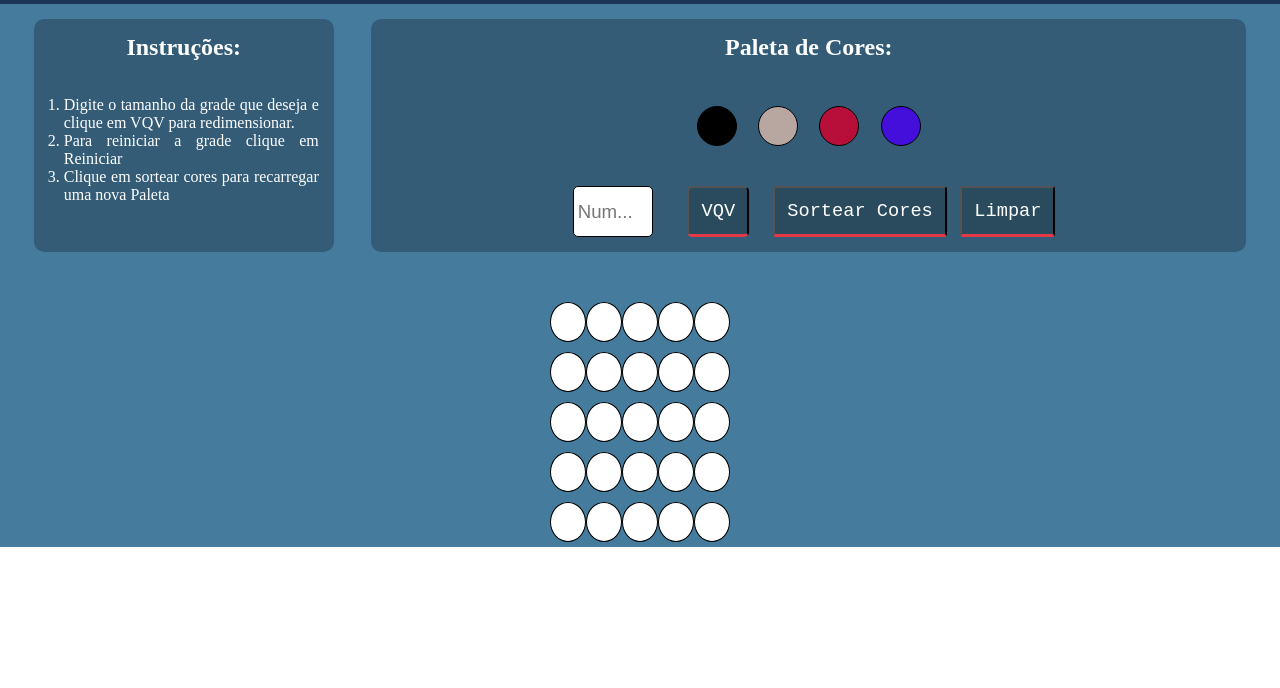
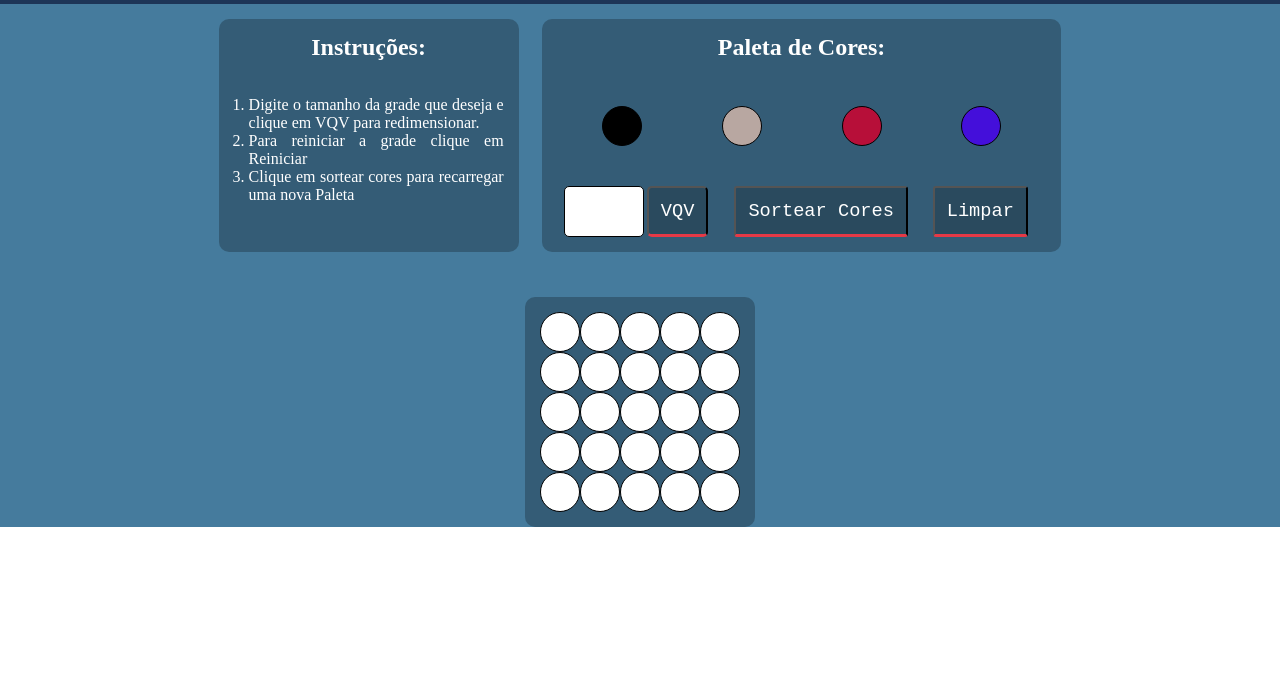
Before and after one commit to lucasmpimentel/Pixels_Art, a plain HTML site: page index.html in a window 1280 px wide. Shown: the part 112-800 px from the top of the page. Drawn offline with Linux system fonts and the light colour scheme.

Commit message:
correcao de bugs e implementacao d funcao de redimencionar o quadro

```diff
--- a/index.html
+++ b/index.html
@@ -37,10 +37,10 @@
           <button id="color4" class="color"></button>
         </div> <!-- fecha color-palette -->
         <div id="align-buttons">
-          <form id=inputWrap>
-            <input id='board-size' type="number" name="size" placeholder="Num..." title="Digite o tamanho da grade.">
-            <input type="submit" value="VQV" id=generate-board class="top-buttons">
-          </form> <!-- fecha inputWrap -->
+          <div id=inputWrap>
+            <input id='board-size' type="numeric" name="size" title="Digite o tamanho da grade." min="0">
+            <button type="button" id=generate-board name="size" class="top-buttons">VQV</button>
+          </div> <!-- fecha inputWrap -->
           <div id="clear-buttons">
             <button id="restart" class="top-buttons">Sortear Cores</button>
             <button id="clear-board" class="top-buttons">Limpar</button>
--- a/script.js
+++ b/script.js
@@ -1,10 +1,9 @@
 // --------------- Declarações de interface -------------------------
-// let = document.querySelector('#board-size');
-const firstBoard = 5;
+
 const pBoard = document.getElementById('pixel-board');
 const newColors = document.querySelector('#restart');
 const clearBt = document.getElementById('clear-board');
-// const vqv = document.querySelector('#generate-board');
+const vqv = document.querySelector('#generate-board');
 const pixels = document.getElementsByClassName('pixel');
 const palettes = document.getElementsByClassName('color');
 
@@ -31,18 +30,20 @@ const generatePalette = () => {
 
 // ---------------------------- PRIMEIRO QUADRO ------------------------------
 
-for (let i = 0; i < firstBoard; i += 1) {
+function genBoard(size = 5) {
+  for (let i = 0; i < size; i += 1) {
     const line = document.createElement('div');
     line.classList.add('line');
     pBoard.appendChild(line);
-  for (let ii = 0; ii < firstBoard; ii += 1) {
+    for (let ii = 0; ii < size; ii += 1) {
       const circle = document.createElement('div');
       circle.classList.add('pixel');
       circle.style.backgroundColor = 'white';
       line.appendChild(circle);
     }
   }
-
+}
+genBoard();
 // ------------------------------ SELECINAR PRETO ----------------------------
 
 const first = document.getElementById('color1');
@@ -55,6 +56,7 @@ for (const iii of palettes) {
     const lastColor = document.querySelector('.selected');
     lastColor.classList.remove('selected');
     event.target.classList.add('selected');
+    console.log('removeu selected')
   });
 }
 
@@ -64,6 +66,7 @@ for (const iv of pixels) {
   iv.addEventListener('click', (event) => {
     const clickedColor = document.querySelector('.selected').style.backgroundColor;
     event.target.style.backgroundColor = clickedColor;
+    console.log('colocou selected');
   });
 }
 
@@ -76,28 +79,30 @@ function clearBoard() {
 }
 
 // ---------------- EVENTOS --------------------------
-// window.onload = setFirstSelection;
 generatePalette();
 newColors.addEventListener('click', generatePalette);
 clearBt.addEventListener('click', clearBoard);
 
-//
-
-//
-
-//
-
-/* function boardChanger() {
-  if (boardSize !== '' && boardSize.value > 5) {
+// ------------------------- QUADRO DEFINIDO NO INPUT ------------------------
+function removeBoard() {
+  while (document.getElementsByClassName('line')[0]) {
+    document.getElementsByClassName('line')[0].remove();
+  }
+}
+vqv.addEventListener('click', () => {
+  console.log('start');
+  let boardSize = document.getElementById('board-size').value;
+  removeBoard();
+  if (boardSize === '') {
+    alert('Board inválido!');
+  } else if (boardSize <= 5) {
     boardSize = 5;
+    genBoard(boardSize);
+  } else if (boardSize >= 50) {
+    boardSize = 50;
+    genBoard(boardSize);
+  } else {
     boardSize = parseInt(boardSize, 10);
-  } else if (boardSize !== '' && boardSize.value > 50) {
-    boardSize = 50;
-    boardSize = parseInt(boardSize, 10);
-  } else {
-    boardSize = (boardSize.value);
-    boardSize = parseInt(boardSize, 10);
+    genBoard(boardSize);
   }
-  return boardSize;
-}
-vqv.addEventListener('click', boardChanger); */
+});
--- a/style.css
+++ b/style.css
@@ -8,8 +8,6 @@ header {
   overflow: hidden;
   width: 100%;
   padding: 20px 40px;
-  display: flex;
-  justify-content: space-around;
 }
 
 h2 {
@@ -18,10 +16,7 @@ h2 {
 }
 
 #header-title {
-  margin: 0;
-  width: 500px;
-  display: inline-flex;
-  justify-content: flex-start;
+  display: flex;
   align-items: center;
 }
 
@@ -39,17 +34,16 @@ h2 {
 }
 
 #align-buttons {
+  width: 100%;
   display: flex;
-  flex-direction: row;
-  justify-content: center;
+  justify-content: space-around;
   align-content: center;
 }
 
 #clear-buttons {
   clear: both;
-  width: 35%;
+  width: 65%;
   display: flex;
-  align-self: center;
   justify-content: space-around;
   align-content: center;
 }
@@ -75,24 +69,28 @@ h2 {
 
 #main {
   clear: both;
+  display: flex;
+  flex-direction: column;
+  justify-content: space-around;
+  align-items: center;
   background-color: #457b9d;
 }
 
 #wrapper {
-  clear: both;
   background-color: #457b9d;
+  width: 70%;
   padding: 15px;
   display: flex;
-  flex-wrap: wrap;
   justify-content: space-around;
   margin-bottom: 30px;
 }
 
 #instructions {
+  clear: both;
   background-color: rgba(0, 0, 0, 0.25);
   color: white;
   border-radius: 10px;
-  width: 300px;
+  max-width: 300px;
   padding: 15px;
   text-align: justify;
 }
@@ -102,11 +100,19 @@ h2 {
 }
 
 #wrap-palette {
-  width: 70%;
+  clear: both;
+  width: 60%;
   background-color: rgba(0, 0, 0, 0.25);
   border-radius: 10px;
   padding: 15px;
   color: white;
+}
+
+#pixel-board {
+  max-width: 90%;
+  background-color: rgba(0, 0, 0, 0.25);
+  border-radius: 10px;
+  padding: 15px;
 }
 
 #color-palette {
@@ -116,7 +122,7 @@ h2 {
   clear: both;
   display: flex;
   justify-content: space-around;
-  padding: 5px 300px;
+  padding: 5px;
   margin-bottom: 30px;
 }
 
@@ -149,10 +155,9 @@ h2 {
 
 #inputWrap {
   clear: both;
-  width: 25%;
+  width: 30%;
   display: flex;
   align-content: center;
-  align-self: center;
   justify-content: space-around;
 }
 
@@ -171,14 +176,14 @@ h2 {
 
 .line {
   display: flex;
-  justify-content: space-around;
-  padding: 5px 550px;
+  justify-content: center;
 }
 
 .pixel {
   width: 40px;
   height: 40px;
-  display: inline-block;
+  margin: 0;
+  display: flex;
   border: solid 1px black;
   border-radius: 50%;
   cursor: pointer;
```
Lines whose indentation alone changed are shown as unchanged.
